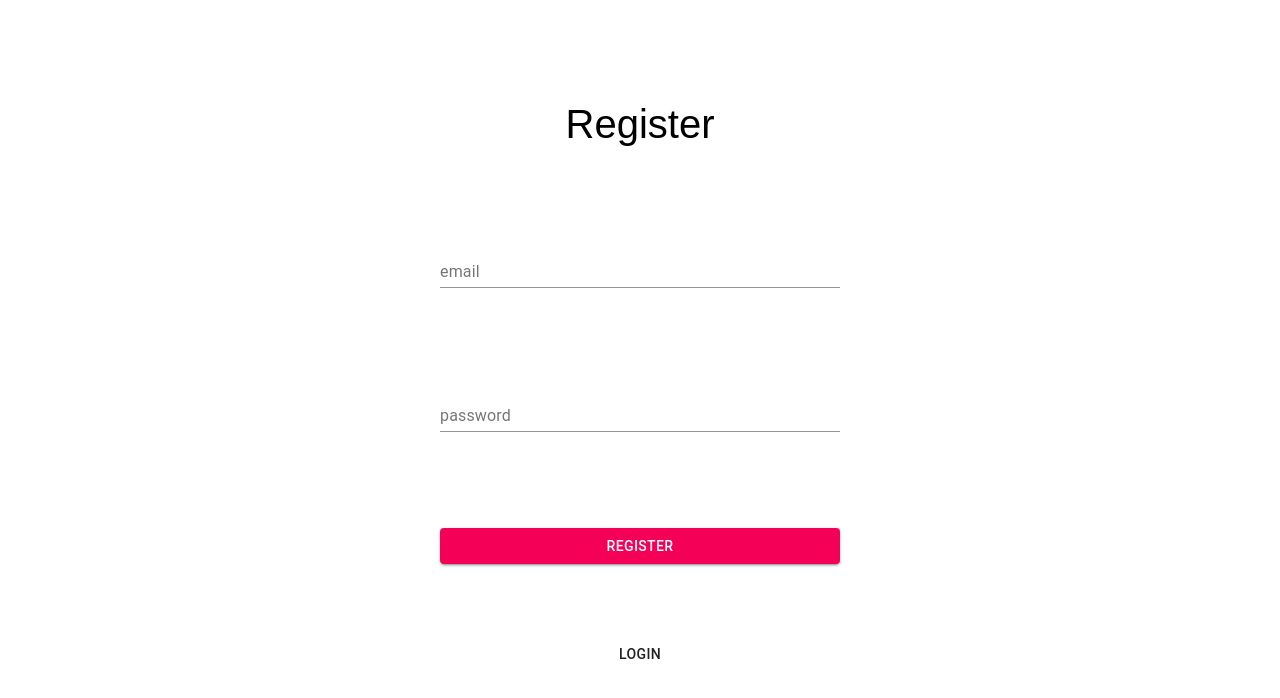
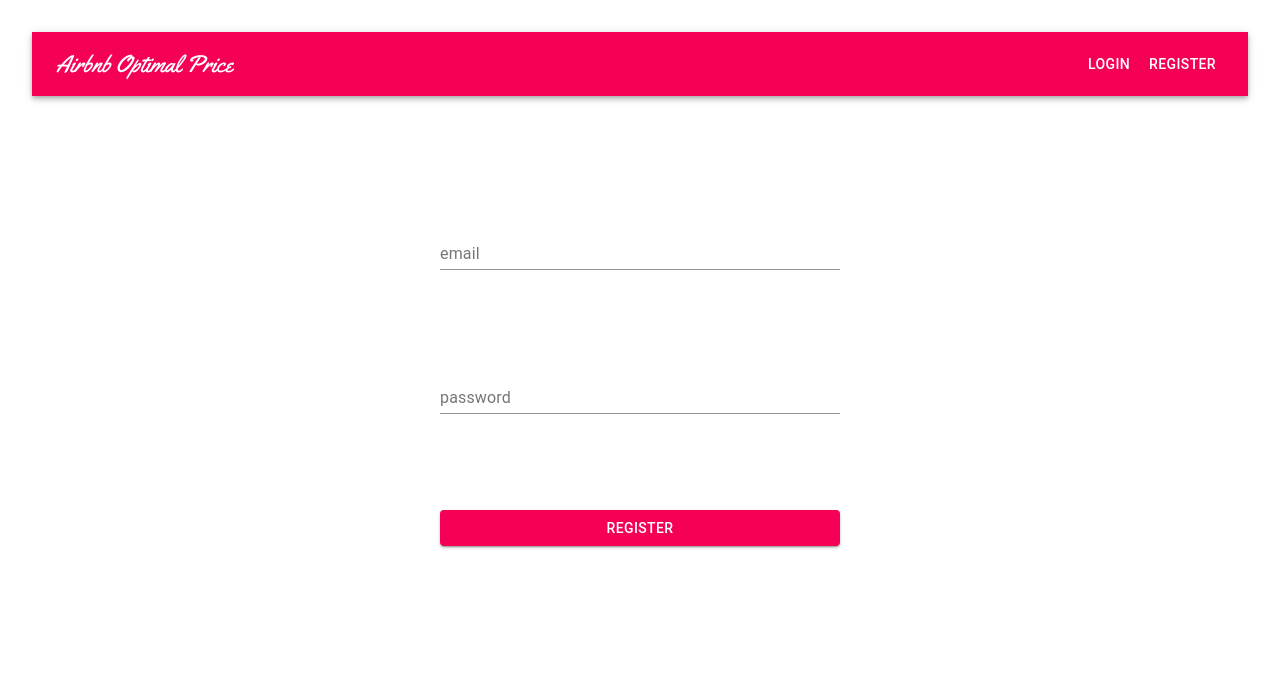
Before and after one commit to Build-Week-Airbnb-2/front-end, a React (Create React App) app: page /register in a window 1280 px wide. Shown: the top 698 px of the page. Built offline with nearby package versions, Linux system fonts and the light colour scheme.

Commit message:
Nav component is finished

```diff
--- /dev/null
+++ b/src/components/navbar/navbar.jsx
@@ -0,0 +1,25 @@
+import React from 'react';
+import {AppBar, Toolbar, IconButton, Typography, Button} from '@material-ui/core'
+import './navbar.styles.css'
+import {Link} from 'react-router-dom'
+const Navbar = () => {
+	return (
+        <AppBar position="static" id="app-bar" color='secondary'>
+            <Toolbar>
+                <IconButton edge="start"  color="inherit" aria-label="menu" id="icon">
+                    <Link className="nav-link" to='/'>Airbnb Optimal Price</Link>
+                </IconButton>
+                <div id="nav-links">
+                    <Button color="inherit" position="end">
+                        <Link className="nav-link" to="/login">Login</Link>
+                    </Button>
+                    <Button color="inherit">
+                        <Link className="nav-link" to="/register">Register</Link>
+                    </Button>
+                </div>
+            </Toolbar>
+        </AppBar>
+    )
+};
+
+export default Navbar;
--- /dev/null
+++ b/src/components/navbar/navbar.styles.css
@@ -0,0 +1,17 @@
+@import url('https://fonts.googleapis.com/css2?family=Yellowtail&display=swap');
+
+#nav-links {
+	width: 100%;
+	display: flex;
+    justify-content: end;
+    color: white;
+}
+
+.nav-link{
+    color: white;
+    text-decoration: none;
+}
+
+#icon{
+    font-family: 'Yellowtail', cursive;
+}
--- a/src/components/register/register.jsx
+++ b/src/components/register/register.jsx
@@ -6,6 +6,8 @@ import { TextField, Select, MenuItem, InputLabel, Checkbox } from '@material-ui/
 import RootRef from '@material-ui/core/RootRef';
 import axios from 'axios';
 import * as Yup from 'yup';
+import Navbar from '../navbar/navbar'
+
 
 const Register = () => {
 	let [ formValues, setFormValues ] = useState({
@@ -66,8 +68,9 @@ const Register = () => {
 
 	return (
 		<div className="form-container">
+			<Navbar></Navbar>
+
 			<form className="form" onSubmit={handleSubmit}>
-				<h1>Register</h1>
 				<div className="field-container">
 					<TextField
 						className="email"
@@ -95,9 +98,7 @@ const Register = () => {
 					REGISTER
 				</Button>
 			</form>
-			<Link className="bottom-link" to="/login">
-				<Button>Login</Button>
-			</Link>
+
 		</div>
 	);
 };
```
